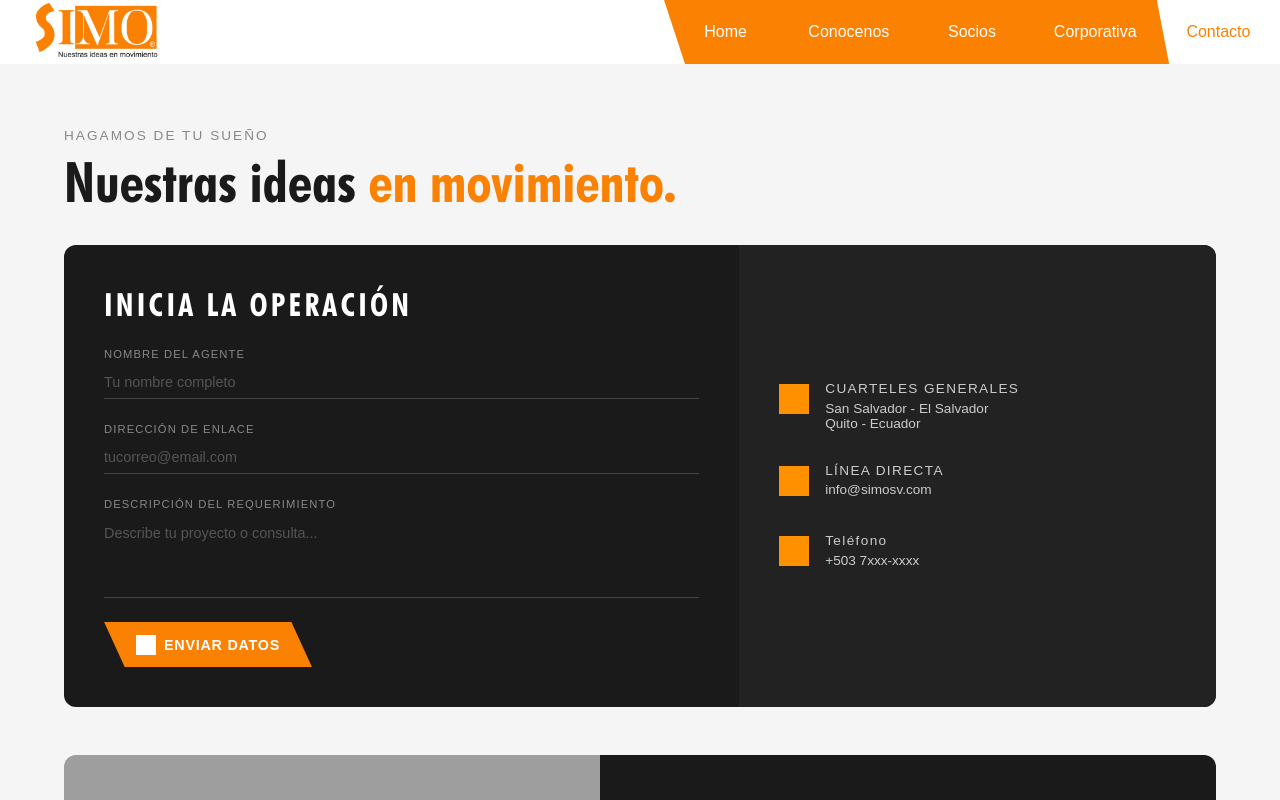
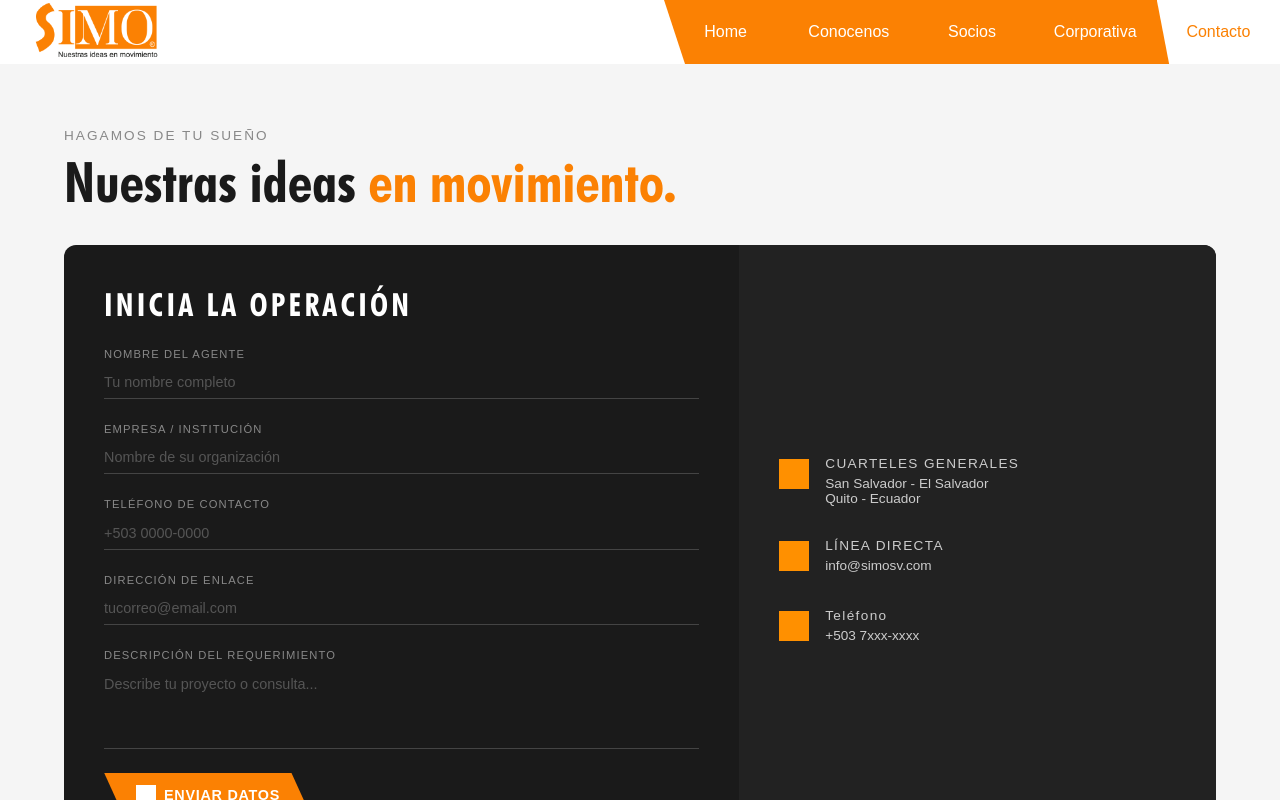
Before and after one commit to RodHdez/Proyecto-Web-para-SIMO, a React (Vite) app: page /Contacto in a window 1280 px wide. Built offline with nearby package versions, Linux system fonts and the light colour scheme; grey boxes are pictures that could not be loaded; a web font is replaced by a local one.

Commit message:
Actualizacion de pagina contacto
Agrega campos nuevos (empresa telefono)

```diff
--- a/src/Paginas/Contacto.tsx
+++ b/src/Paginas/Contacto.tsx
@@ -5,9 +5,11 @@ import TransiciondePag from "../Componentes/TransiciondePag";
 import Footer from "../Componentes/Footer"; /* importamos el footer aqui */
 import "./Contacto.css";
 
-// Tipos de los campos del formulario
+// Tipos de los campos del formulario (Se agregaron Empresa y Telefono)
 type FormFields = {
   Nombre: string;
+  Empresa: string;
+  Telefono: string;
   Correo: string;
   Descripcion: string;
 };
@@ -41,7 +43,7 @@ export default function Contacto() {
   // Maneja el envio del formulario
   const onSubmit: SubmitHandler<FormFields> = async (data) => {
     await new Promise((resolve) => setTimeout(resolve, 1000));
-    console.log(data);
+    console.log(data); // Aquí enviarás los datos a la base de datos
   };
 
   return (
@@ -72,6 +74,27 @@ export default function Contacto() {
                 placeholder="Tu nombre completo"
               />
               {errors.Nombre && <span className="error">{errors.Nombre.message}</span>}
+            </div>
+
+            {/* Campo Empresa (NUEVO) */}
+            <div className="campo">
+              <label>EMPRESA / INSTITUCIÓN</label>
+              <input
+                {...register("Empresa")}
+                type="text"
+                placeholder="Nombre de su organización"
+              />
+            </div>
+
+            {/* Campo Teléfono (NUEVO) */}
+            <div className="campo">
+              <label>TELÉFONO DE CONTACTO</label>
+              <input
+                {...register("Telefono", { required: "Teléfono requerido" })}
+                type="tel"
+                placeholder="+503 0000-0000"
+              />
+              {errors.Telefono && <span className="error">{errors.Telefono.message}</span>}
             </div>
 
             {/* Campo Correo */}
@@ -187,8 +210,8 @@ export default function Contacto() {
 
         </section>
 
-         {/* el footer al final de la pagina */}
-                <Footer />
+        {/* el footer al final de la pagina */}
+        <Footer />
       </div>
     </TransiciondePag>
   );
```
